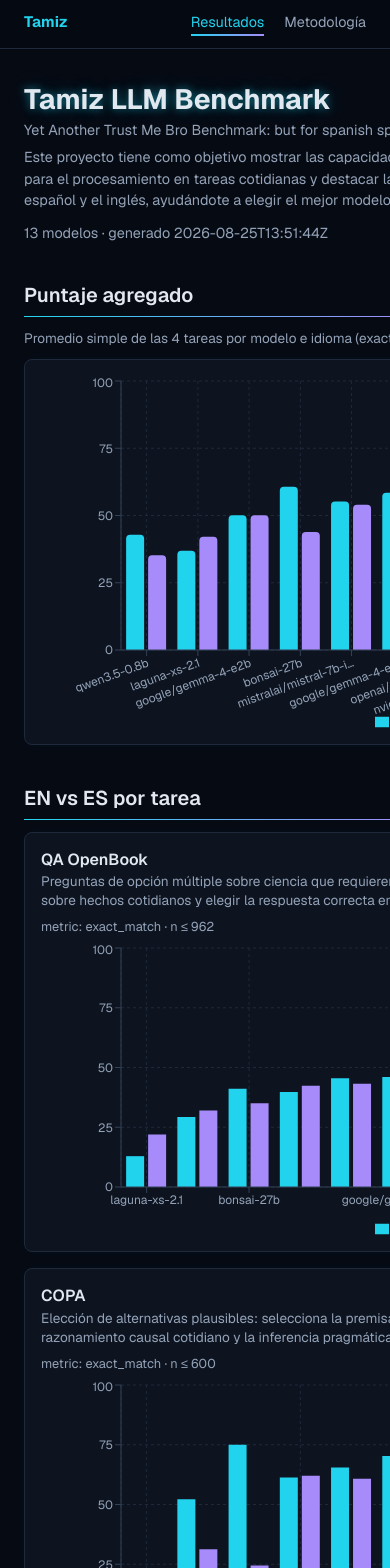
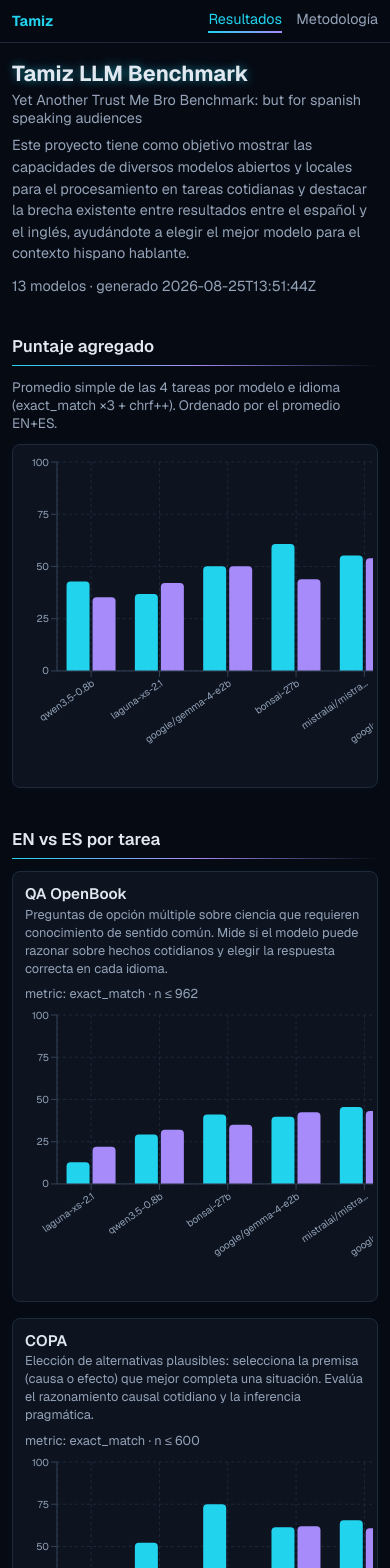
Before and after one commit to 3zcurdia/tamiz, a Next.js app in the folder site/: page / in a window 390 px wide. Shown: the top 1568 px of the page. Built offline with nearby package versions, Linux system fonts and the light colour scheme.

Commit message:
Unify chart theme and improve rendering on mobile

```diff
--- a/site/app/components/EnVsEsChart.tsx
+++ b/site/app/components/EnVsEsChart.tsx
@@ -10,6 +10,7 @@ import {
   Legend,
   ResponsiveContainer,
 } from "recharts";
+import { COLORS, TOOLTIP_STYLE, shortModel, useIsMobile, getXAxisProps, chartMinWidth, BAR_CATEGORY_GAP, BAR_GAP } from "./chartTheme";
 
 interface ScoreRecord {
   model: string;
@@ -19,10 +20,7 @@ interface ScoreRecord {
   n: number;
 }
 
-const COLORS = { en: "#22d3ee", es: "#a78bfa" };
-
 export function EnVsEsChart({
-  task,
   label,
   description,
   records,
@@ -32,6 +30,7 @@ export function EnVsEsChart({
   description: string;
   records: ScoreRecord[];
 }) {
+  const isMobile = useIsMobile(640);
   const models = [...new Set(records.map((r) => r.model))].sort();
 
   const data = models
@@ -39,7 +38,7 @@ export function EnVsEsChart({
       const en = records.find((r) => r.model === model && r.lang === "en");
       const es = records.find((r) => r.model === model && r.lang === "es");
       return {
-        model: shortModel(model),
+        model: shortModel(model, isMobile ? 18 : 24),
         en: en?.score ?? null,
         es: es?.score ?? null,
         avg: ((en?.score ?? 0) + (es?.score ?? 0)) / 2,
@@ -51,6 +50,7 @@ export function EnVsEsChart({
 
   const metric = records[0]?.metric ?? "";
   const maxN = Math.max(...records.map((r) => r.n));
+  const xProps = getXAxisProps(isMobile);
 
   return (
     <div className="chart-card">
@@ -59,27 +59,26 @@ export function EnVsEsChart({
       <p className="chart-meta">
         metric: {metric} · n ≤ {maxN}
       </p>
-      <ResponsiveContainer width="100%" height={300}>
-        <BarChart data={data} margin={{ top: 5, right: 30, left: 20, bottom: 5 }}>
-          <CartesianGrid strokeDasharray="3 3" stroke="#1e293b" />
-          <XAxis dataKey="model" tick={{ fontSize: 12, fill: "#94a3b8" }} stroke="#334155" />
-          <YAxis domain={[0, 100]} tick={{ fontSize: 12, fill: "#94a3b8" }} stroke="#334155" />
-          <Tooltip
-            contentStyle={{ backgroundColor: "#0d1420", border: "1px solid #22d3ee", borderRadius: "8px" }}
-            labelStyle={{ color: "#22d3ee" }}
-            itemStyle={{ color: "#e2e8f0" }}
-            cursor={{ fill: "rgba(34, 211, 238, 0.08)" }}
-          />
-          <Legend />
-          <Bar dataKey="en" fill={COLORS.en} name="EN" />
-          <Bar dataKey="es" fill={COLORS.es} name="ES" />
-        </BarChart>
-      </ResponsiveContainer>
+      <div className="chart-scroll-wrap">
+        <div style={{ minWidth: chartMinWidth(data.length), width: "100%" }}>
+          <ResponsiveContainer width="100%" height={isMobile ? 280 : 300}>
+            <BarChart data={data} margin={{ top: 5, right: 16, left: 0, bottom: 5 }} barCategoryGap={BAR_CATEGORY_GAP} barGap={BAR_GAP}>
+              <CartesianGrid strokeDasharray="3 3" stroke={COLORS.grid} />
+              <XAxis dataKey="model" {...xProps} />
+              <YAxis domain={[0, 100]} tick={{ fontSize: isMobile ? 10 : 11, fill: COLORS.tick }} stroke={COLORS.axis} width={32} />
+              <Tooltip
+                contentStyle={TOOLTIP_STYLE.contentStyle}
+                labelStyle={TOOLTIP_STYLE.labelStyle}
+                itemStyle={TOOLTIP_STYLE.itemStyle}
+                cursor={{ fill: "rgba(34, 211, 238, 0.08)" }}
+              />
+              <Legend wrapperStyle={{ fontSize: isMobile ? 11 : 12, paddingTop: 8 }} />
+              <Bar dataKey="en" fill={COLORS.en} name="EN" radius={[4, 4, 0, 0]} maxBarSize={48} />
+              <Bar dataKey="es" fill={COLORS.es} name="ES" radius={[4, 4, 0, 0]} maxBarSize={48} />
+            </BarChart>
+          </ResponsiveContainer>
+        </div>
+      </div>
     </div>
   );
 }
-
-function shortModel(model: string) {
-  if (model.length > 24) return model.slice(0, 22) + "…";
-  return model;
-}
--- a/site/app/components/ModelBreakdown.tsx
+++ b/site/app/components/ModelBreakdown.tsx
@@ -9,6 +9,7 @@ import {
   Tooltip,
   ResponsiveContainer,
 } from "recharts";
+import { COLORS, TOOLTIP_STYLE, useIsMobile, BREAKDOWN_BAR_CATEGORY_GAP, BAR_GAP } from "./chartTheme";
 
 interface ScoreRecord {
   task: string;
@@ -17,8 +18,6 @@ interface ScoreRecord {
   metric: string;
   n: number;
 }
-
-const COLORS = { en: "#22d3ee", es: "#a78bfa" };
 
 export function ModelBreakdown({
   model,
@@ -31,6 +30,7 @@ export function ModelBreakdown({
   tasks: string[];
   taskLabels: Record<string, string>;
 }) {
+  const isMobile = useIsMobile(640);
   const data = tasks
     .filter((t) => records.some((r) => r.task === t))
     .map((task) => {
@@ -49,20 +49,20 @@ export function ModelBreakdown({
 
   return (
     <div className="chart-card chart-card--small">
-      <h3>{model}</h3>
-      <ResponsiveContainer width="100%" height={200}>
-        <BarChart data={data} margin={{ top: 5, right: 20, left: 20, bottom: 5 }}>
-          <CartesianGrid strokeDasharray="3 3" stroke="#1e293b" />
-          <XAxis dataKey="task" tick={{ fontSize: 11, fill: "#94a3b8" }} stroke="#334155" />
-          <YAxis domain={[0, 100]} tick={{ fontSize: 11, fill: "#94a3b8" }} stroke="#334155" />
+      <h3 className="model-breakdown-title">{model}</h3>
+      <ResponsiveContainer width="100%" height={isMobile ? 180 : 200}>
+        <BarChart data={data} margin={{ top: 5, right: 10, left: 0, bottom: 5 }} barCategoryGap={BREAKDOWN_BAR_CATEGORY_GAP} barGap={BAR_GAP}>
+          <CartesianGrid strokeDasharray="3 3" stroke={COLORS.grid} />
+          <XAxis dataKey="task" tick={{ fontSize: isMobile ? 10 : 11, fill: COLORS.tick }} stroke={COLORS.axis} interval={0} />
+          <YAxis domain={[0, 100]} tick={{ fontSize: isMobile ? 10 : 11, fill: COLORS.tick }} stroke={COLORS.axis} width={30} />
           <Tooltip
-            contentStyle={{ backgroundColor: "#0d1420", border: "1px solid #22d3ee", borderRadius: "8px" }}
-            labelStyle={{ color: "#22d3ee" }}
-            itemStyle={{ color: "#e2e8f0" }}
+            contentStyle={TOOLTIP_STYLE.contentStyle}
+            labelStyle={TOOLTIP_STYLE.labelStyle}
+            itemStyle={TOOLTIP_STYLE.itemStyle}
             cursor={{ fill: "rgba(34, 211, 238, 0.08)" }}
           />
-          <Bar dataKey="en" fill={COLORS.en} name="EN" />
-          <Bar dataKey="es" fill={COLORS.es} name="ES" />
+          <Bar dataKey="en" fill={COLORS.en} name="EN" radius={[4, 4, 0, 0]} maxBarSize={40} />
+          <Bar dataKey="es" fill={COLORS.es} name="ES" radius={[4, 4, 0, 0]} maxBarSize={40} />
         </BarChart>
       </ResponsiveContainer>
     </div>
--- a/site/app/components/OverallScoreChart.tsx
+++ b/site/app/components/OverallScoreChart.tsx
@@ -10,6 +10,7 @@ import {
   Legend,
   ResponsiveContainer,
 } from "recharts";
+import { COLORS, TOOLTIP_STYLE, shortModel, useIsMobile, getXAxisProps, chartMinWidth, BAR_CATEGORY_GAP, BAR_GAP } from "./chartTheme";
 
 interface ScoreRecord {
   model: string;
@@ -17,14 +18,13 @@ interface ScoreRecord {
   score: number;
 }
 
-const COLORS = { en: "#22d3ee", es: "#a78bfa" };
-
 function mean(scores: number[]) {
   if (scores.length === 0) return null;
   return scores.reduce((a, b) => a + b, 0) / scores.length;
 }
 
 export function OverallScoreChart({ records }: { records: ScoreRecord[] }) {
+  const isMobile = useIsMobile(640);
   const models = [...new Set(records.map((r) => r.model))].sort();
 
   const data = models
@@ -36,7 +36,7 @@ export function OverallScoreChart({ records }: { records: ScoreRecord[] }) {
         records.filter((r) => r.model === model && r.lang === "es").map((r) => r.score)
       );
       return {
-        model: shortModel(model),
+        model: shortModel(model, isMobile ? 18 : 24),
         fullModel: model,
         en,
         es,
@@ -49,37 +49,30 @@ export function OverallScoreChart({ records }: { records: ScoreRecord[] }) {
       return avgA - avgB;
     });
 
+  const xProps = getXAxisProps(isMobile);
+
   return (
     <div className="chart-card">
-      <ResponsiveContainer width="100%" height={360}>
-        <BarChart data={data} margin={{ top: 5, right: 30, left: 20, bottom: 5 }}>
-          <CartesianGrid strokeDasharray="3 3" stroke="#1e293b" />
-          <XAxis
-            dataKey="model"
-            tick={{ fontSize: 12, fill: "#94a3b8" }}
-            stroke="#334155"
-            interval={0}
-            angle={-20}
-            textAnchor="end"
-            height={60}
-          />
-          <YAxis domain={[0, 100]} tick={{ fontSize: 12, fill: "#94a3b8" }} stroke="#334155" />
-          <Tooltip
-            contentStyle={{ backgroundColor: "#0d1420", border: "1px solid #22d3ee", borderRadius: "8px" }}
-            labelStyle={{ color: "#22d3ee" }}
-            itemStyle={{ color: "#e2e8f0" }}
-            cursor={{ fill: "rgba(34, 211, 238, 0.08)" }}
-          />
-          <Legend />
-          <Bar dataKey="en" fill={COLORS.en} name="EN" radius={[4, 4, 0, 0]} />
-          <Bar dataKey="es" fill={COLORS.es} name="ES" radius={[4, 4, 0, 0]} />
-        </BarChart>
-      </ResponsiveContainer>
+      <div className="chart-scroll-wrap">
+        <div style={{ minWidth: chartMinWidth(data.length), width: "100%" }}>
+          <ResponsiveContainer width="100%" height={isMobile ? 320 : 360}>
+            <BarChart data={data} margin={{ top: 5, right: 16, left: 0, bottom: 5 }} barCategoryGap={BAR_CATEGORY_GAP} barGap={BAR_GAP}>
+              <CartesianGrid strokeDasharray="3 3" stroke={COLORS.grid} />
+              <XAxis dataKey="model" {...xProps} />
+              <YAxis domain={[0, 100]} tick={{ fontSize: isMobile ? 10 : 11, fill: COLORS.tick }} stroke={COLORS.axis} width={32} />
+              <Tooltip
+                contentStyle={TOOLTIP_STYLE.contentStyle}
+                labelStyle={TOOLTIP_STYLE.labelStyle}
+                itemStyle={TOOLTIP_STYLE.itemStyle}
+                cursor={{ fill: "rgba(34, 211, 238, 0.08)" }}
+              />
+              <Legend wrapperStyle={{ fontSize: isMobile ? 11 : 12, paddingTop: 8 }} />
+              <Bar dataKey="en" fill={COLORS.en} name="EN" radius={[4, 4, 0, 0]} maxBarSize={48} />
+              <Bar dataKey="es" fill={COLORS.es} name="ES" radius={[4, 4, 0, 0]} maxBarSize={48} />
+            </BarChart>
+          </ResponsiveContainer>
+        </div>
+      </div>
     </div>
   );
 }
-
-function shortModel(model: string) {
-  if (model.length > 24) return model.slice(0, 22) + "…";
-  return model;
-}
--- a/site/app/components/SpanishGapChart.tsx
+++ b/site/app/components/SpanishGapChart.tsx
@@ -10,6 +10,7 @@ import {
   ReferenceLine,
   ResponsiveContainer,
 } from "recharts";
+import { COLORS, TOOLTIP_STYLE_PURPLE, shortModel, useIsMobile, getXAxisProps, chartMinWidth, SINGLE_BAR_CATEGORY_GAP } from "./chartTheme";
 
 interface ScoreRecord {
   model: string;
@@ -25,6 +26,7 @@ export function SpanishGapChart({
   records: ScoreRecord[];
   tasks: string[];
 }) {
+  const isMobile = useIsMobile(640);
   const models = [...new Set(records.map((r) => r.model))].sort();
 
   const data = models
@@ -45,24 +47,28 @@ export function SpanishGapChart({
         ? deltas.reduce((a, b) => a + b, 0) / deltas.length
         : 0;
       return {
-        model: shortModel(model),
+        model: shortModel(model, isMobile ? 18 : 24),
         delta: Math.round(avg * 10) / 10,
         n_tasks: deltas.length,
       };
     })
     .sort((a, b) => a.delta - b.delta);
 
+  const xProps = getXAxisProps(isMobile);
+
   return (
     <div className="chart-card">
-      <ResponsiveContainer width="100%" height={300}>
-        <BarChart data={data} margin={{ top: 5, right: 30, left: 20, bottom: 5 }}>
-          <CartesianGrid strokeDasharray="3 3" stroke="#1e293b" />
-          <XAxis dataKey="model" tick={{ fontSize: 12, fill: "#94a3b8" }} stroke="#334155" />
-          <YAxis tick={{ fontSize: 12, fill: "#94a3b8" }} stroke="#334155" />
+      <div className="chart-scroll-wrap">
+        <div style={{ minWidth: chartMinWidth(data.length), width: "100%" }}>
+          <ResponsiveContainer width="100%" height={isMobile ? 280 : 300}>
+            <BarChart data={data} margin={{ top: 5, right: 16, left: 0, bottom: 5 }} barCategoryGap={SINGLE_BAR_CATEGORY_GAP}>
+              <CartesianGrid strokeDasharray="3 3" stroke={COLORS.grid} />
+              <XAxis dataKey="model" {...xProps} />
+              <YAxis tick={{ fontSize: isMobile ? 10 : 11, fill: COLORS.tick }} stroke={COLORS.axis} width={36} />
               <Tooltip
-            contentStyle={{ backgroundColor: "#0d1420", border: "1px solid #a78bfa", borderRadius: "8px" }}
-            labelStyle={{ color: "#a78bfa" }}
-            itemStyle={{ color: "#e2e8f0" }}
+                contentStyle={TOOLTIP_STYLE_PURPLE.contentStyle}
+                labelStyle={TOOLTIP_STYLE_PURPLE.labelStyle}
+                itemStyle={TOOLTIP_STYLE_PURPLE.itemStyle}
                 cursor={{ fill: "rgba(167, 139, 250, 0.08)" }}
               />
               <ReferenceLine y={0} stroke="#475569" />
@@ -71,14 +77,12 @@ export function SpanishGapChart({
                 fill="#a78bfa"
                 name="ES − EN"
                 radius={[4, 4, 0, 0]}
+                maxBarSize={56}
               />
             </BarChart>
           </ResponsiveContainer>
         </div>
+      </div>
+    </div>
   );
 }
-
-function shortModel(model: string) {
-  if (model.length > 24) return model.slice(0, 22) + "…";
-  return model;
-}
--- a/site/app/components/SpeedVsAccuracyChart.tsx
+++ b/site/app/components/SpeedVsAccuracyChart.tsx
@@ -10,6 +10,7 @@ import {
   Legend,
   ResponsiveContainer,
 } from "recharts";
+import { COLORS, useIsMobile } from "./chartTheme";
 
 interface ScoreRecord {
   model: string;
@@ -24,8 +25,6 @@ interface Point {
   tps: number;
   score: number;
 }
-
-const COLORS = { en: "#22d3ee", es: "#a78bfa" };
 
 function buildSeries(records: ScoreRecord[], lang: "en" | "es"): Point[] {
   const models = [...new Set(records.map((r) => r.model))].sort();
@@ -44,48 +43,52 @@ function buildSeries(records: ScoreRecord[], lang: "en" | "es"): Point[] {
 }
 
 export function SpeedVsAccuracyChart({ records }: { records: ScoreRecord[] }) {
+  const isMobile = useIsMobile(640);
   const enData = buildSeries(records, "en");
   const esData = buildSeries(records, "es");
 
   return (
     <div className="chart-card">
-      <ResponsiveContainer width="100%" height={360}>
-        <ScatterChart margin={{ top: 5, right: 30, left: 20, bottom: 15 }}>
+      <div className="chart-scroll-wrap chart-scroll-wrap--no-min">
+        <ResponsiveContainer width="100%" height={isMobile ? 300 : 360}>
+          <ScatterChart margin={{ top: 5, right: isMobile ? 12 : 30, left: isMobile ? 0 : 10, bottom: isMobile ? 22 : 15 }}>
             <CartesianGrid strokeDasharray="3 3" stroke="#1e293b" />
             <XAxis
               type="number"
               dataKey="tps"
               name="tok/s"
-            tick={{ fontSize: 12, fill: "#94a3b8" }}
+              tick={{ fontSize: isMobile ? 10 : 12, fill: "#94a3b8" }}
               stroke="#334155"
               label={{
-              value: "tokens/segundo (promedio)",
+                value: isMobile ? "tok/s" : "tokens/segundo (promedio)",
                 position: "insideBottom",
-              offset: -10,
+                offset: isMobile ? -12 : -10,
                 fill: "#94a3b8",
-              fontSize: 12,
+                fontSize: isMobile ? 11 : 12,
               }}
             />
             <YAxis
               type="number"
               dataKey="score"
               domain={[0, 100]}
-            tick={{ fontSize: 12, fill: "#94a3b8" }}
+              tick={{ fontSize: isMobile ? 10 : 12, fill: "#94a3b8" }}
               stroke="#334155"
+              width={isMobile ? 32 : 42}
               label={{
-              value: "Puntaje agregado",
+                value: isMobile ? "Puntaje" : "Puntaje agregado",
                 angle: -90,
                 position: "insideLeft",
                 fill: "#94a3b8",
-              fontSize: 12,
+                fontSize: isMobile ? 11 : 12,
               }}
             />
             <Tooltip content={<SpeedAccuracyTooltip />} cursor={{ strokeDasharray: "3 3", stroke: "#334155" }} />
-          <Legend />
+            <Legend wrapperStyle={{ fontSize: isMobile ? 11 : 12 }} />
             <Scatter name="EN" data={enData} fill={COLORS.en} />
             <Scatter name="ES" data={esData} fill={COLORS.es} />
           </ScatterChart>
         </ResponsiveContainer>
+      </div>
     </div>
   );
 }
--- /dev/null
+++ b/site/app/components/chartTheme.ts
@@ -0,0 +1,54 @@
+"use client";
+
+export const COLORS = { en: "#22d3ee", es: "#a78bfa", grid: "#1e293b", tick: "#94a3b8", axis: "#334155" } as const;
+
+export function shortModel(model: string, maxLen = 24) {
+  if (model.length > maxLen) return model.slice(0, maxLen - 2) + "…";
+  return model;
+}
+
+export const TOOLTIP_STYLE = {
+  contentStyle: { backgroundColor: "#0d1420", border: "1px solid #22d3ee", borderRadius: "8px" } as const,
+  labelStyle: { color: "#22d3ee" } as const,
+  itemStyle: { color: "#e2e8f0" } as const,
+};
+
+export const TOOLTIP_STYLE_PURPLE = {
+  contentStyle: { backgroundColor: "#0d1420", border: "1px solid #a78bfa", borderRadius: "8px" } as const,
+  labelStyle: { color: "#a78bfa" } as const,
+  itemStyle: { color: "#e2e8f0" } as const,
+};
+
+import { useEffect, useState } from "react";
+
+export function useIsMobile(breakpoint = 640) {
+  const [isMobile, setIsMobile] = useState(false);
+  useEffect(() => {
+    const mql = window.matchMedia(`(max-width: ${breakpoint}px)`);
+    const handler = () => setIsMobile(mql.matches);
+    handler();
+    mql.addEventListener("change", handler);
+    return () => mql.removeEventListener("change", handler);
+  }, [breakpoint]);
+  return isMobile;
+}
+
+export function getXAxisProps(isMobile: boolean) {
+  return {
+    interval: 0 as const,
+    angle: -35 as const,
+    textAnchor: "end" as const,
+    height: isMobile ? 78 : 68,
+    tick: { fontSize: isMobile ? 10 : 11, fill: COLORS.tick },
+    stroke: COLORS.axis,
+  };
+}
+
+export const BAR_CATEGORY_GAP = "14%";
+export const BAR_GAP = 3;
+export const SINGLE_BAR_CATEGORY_GAP = "20%";
+export const BREAKDOWN_BAR_CATEGORY_GAP = "18%";
+
+export function chartMinWidth(itemCount: number, perItem = 72, min = 340) {
+  return Math.max(min, itemCount * perItem);
+}
--- a/site/app/globals.css
+++ b/site/app/globals.css
@@ -43,9 +43,22 @@ a {
 }
 
 .container {
+  width: 100%;
   max-width: 1100px;
   margin: 0 auto;
   padding: 2rem 1.5rem 4rem;
+}
+
+@media (max-width: 640px) {
+  .container {
+    padding: 1.25rem 1rem 2.5rem;
+  }
+}
+
+@media (max-width: 400px) {
+  .container {
+    padding: 1rem 0.75rem 2rem;
+  }
 }
 
 header {
@@ -53,10 +66,11 @@ header {
 }
 
 header h1 {
-  font-size: 1.75rem;
+  font-size: clamp(1.35rem, 5vw, 1.75rem);
   font-weight: 700;
   margin-bottom: 0.25rem;
   color: var(--foreground);
+  text-wrap: balance;
   text-shadow:
     0 0 8px rgba(34, 211, 238, 0.5),
     0 0 24px rgba(34, 211, 238, 0.2);
@@ -80,7 +94,7 @@ section {
 }
 
 section h2 {
-  font-size: 1.25rem;
+  font-size: clamp(1.05rem, 3.5vw, 1.25rem);
   font-weight: 600;
   margin-bottom: 0.75rem;
   border: none;
@@ -129,6 +143,53 @@ section h2 {
   margin-bottom: 0.5rem;
 }
 
+.chart-card {
+  overflow: hidden;
+}
+
+.chart-scroll-wrap {
+  overflow-x: auto;
+  overflow-y: hidden;
+  -webkit-overflow-scrolling: touch;
+  scrollbar-width: thin;
+  scrollbar-color: var(--border) transparent;
+  margin: 0 -0.25rem;
+  padding: 0 0.25rem 0.25rem;
+}
+
+.chart-scroll-wrap--no-min {
+  overflow-x: visible;
+}
+
+@media (max-width: 640px) {
+  .chart-scroll-wrap:not(.chart-scroll-wrap--no-min) {
+    margin: 0 -0.5rem;
+    padding: 0 0.5rem 0.25rem;
+  }
+}
+
+.model-breakdown-title {
+  word-break: break-word;
+  overflow-wrap: anywhere;
+  font-size: clamp(0.85rem, 2.8vw, 1rem);
+}
+
+/* Grid replaces inline-block for breakdown + methodology highlights */
+.breakdown-grid,
+.highlights-grid {
+  display: grid;
+  grid-template-columns: repeat(2, minmax(0, 1fr));
+  gap: 0 1rem;
+  align-items: start;
+}
+
+.highlights-grid .chart-card--small,
+.breakdown-grid .chart-card--small {
+  width: 100%;
+  margin-right: 0;
+  display: block;
+}
+
 .chart-card--small {
   display: inline-block;
   width: calc(50% - 0.5rem);
@@ -137,20 +198,70 @@ section h2 {
 }
 
 @media (max-width: 700px) {
-  .chart-card--small {
+  .chart-card--small,
+  .breakdown-grid,
+  .highlights-grid {
     width: 100%;
     margin-right: 0;
+  }
+  .breakdown-grid,
+  .highlights-grid {
+    grid-template-columns: 1fr;
+  }
+  .chart-scroll-wrap--no-min {
+    overflow-x: auto;
   }
 }
 
 .table-wrap {
   overflow-x: auto;
+  overflow-y: hidden;
+  -webkit-overflow-scrolling: touch;
+  scrollbar-width: thin;
+  scrollbar-color: var(--border) transparent;
+  border: 1px solid var(--border);
+  border-radius: 8px;
+  background: var(--card-bg);
+}
+
+.table-wrap table {
+  min-width: 680px;
+}
+
+.table-wrap--methodology table {
+  min-width: 620px;
 }
 
 table {
   width: 100%;
   border-collapse: collapse;
   font-size: 0.85rem;
+}
+
+.table-hint {
+  display: none;
+  color: var(--muted);
+  font-size: 0.75rem;
+  margin-bottom: 0.4rem;
+  font-style: italic;
+}
+
+@media (max-width: 640px) {
+  .table-wrap table {
+    font-size: 0.8rem;
+  }
+  th, td {
+    padding: 0.4rem 0.5rem;
+  }
+  .table-hint {
+    display: block;
+  }
+}
+
+@media (max-width: 640px) {
+  .hide-mobile {
+    display: none;
+  }
 }
 
 th {
@@ -180,6 +291,16 @@ tr:hover td {
 .model-cell {
   font-family: var(--font-geist-mono), monospace;
   font-size: 0.8rem;
+  word-break: break-word;
+  overflow-wrap: anywhere;
+  max-width: 22ch;
+}
+
+@media (max-width: 640px) {
+  .model-cell {
+    max-width: 14ch;
+    font-size: 0.75rem;
+  }
 }
 
 .score-cell {
@@ -200,21 +321,40 @@ tr:hover td {
 
 .site-nav .site-nav-inner {
   display: flex;
-  align-items: baseline;
+  align-items: center;
   justify-content: space-between;
+  flex-wrap: wrap;
+  gap: 0.75rem;
   padding-top: 0.75rem;
   padding-bottom: 0.75rem;
 }
 
+@media (max-width: 480px) {
+  .site-nav .site-nav-inner {
+    padding-top: 0.6rem;
+    padding-bottom: 0.6rem;
+  }
+}
+
 .site-brand {
   font-weight: 700;
-  font-size: 0.95rem;
+  font-size: clamp(0.9rem, 2.5vw, 0.95rem);
   color: var(--cyan);
 }
 
 .site-nav-links {
   display: flex;
   gap: 1.25rem;
+  flex-wrap: wrap;
+}
+
+@media (max-width: 480px) {
+  .site-nav-links {
+    gap: 0.9rem;
+  }
+  .nav-link {
+    font-size: 0.85rem;
+  }
 }
 
 .nav-link {
@@ -249,11 +389,29 @@ code {
   border-radius: 8px;
   padding: 1rem;
   overflow-x: auto;
+  -webkit-overflow-scrolling: touch;
   font-family: var(--font-geist-mono), monospace;
   font-size: 0.8rem;
   line-height: 1.5;
   color: var(--foreground);
   margin-bottom: 0.75rem;
+  white-space: pre;
+}
+
+@media (max-width: 640px) {
+  .code-block {
+    font-size: 0.7rem;
+    padding: 0.75rem;
+  }
+  .chart-card {
+    padding: 0.75rem 0.75rem 0.4rem;
+  }
+  .chart-card h3 {
+    font-size: 0.95rem;
+  }
+  .chart-desc {
+    font-size: 0.8rem;
+  }
 }
 
 .methodology-list {
--- a/site/app/layout.tsx
+++ b/site/app/layout.tsx
@@ -18,6 +18,11 @@ export const metadata: Metadata = {
   description: "Resultados del benchmark de LLMs locales para tareas EN y ES",
 };
 
+export const viewport = {
+  width: "device-width",
+  initialScale: 1,
+};
+
 export default function RootLayout({ children }: LayoutProps<"/">) {
   return (
     <html lang="es" className={`${geistSans.variable} ${geistMono.variable}`}>
--- a/site/app/methodology/page.tsx
+++ b/site/app/methodology/page.tsx
@@ -99,12 +99,14 @@ export default function MethodologyPage() {
 
       <section>
         <h2>Resumen</h2>
+        <div className="highlights-grid">
           {HIGHLIGHTS.map((h) => (
             <div key={h.title} className="chart-card chart-card--small">
               <h3>{h.title}</h3>
               <p className="chart-desc">{h.desc}</p>
             </div>
           ))}
+        </div>
       </section>
 
       <section>
@@ -112,7 +114,8 @@ export default function MethodologyPage() {
         <p className="note">
           Cada tarea vive en <code>data/&lt;tarea&gt;.&lt;idioma&gt;.jsonl</code>, un objeto JSON por línea.
         </p>
-        <div className="table-wrap table-static">
+        <p className="table-hint">← desliza para ver más columnas →</p>
+        <div className="table-wrap table-wrap--methodology table-static">
           <table>
             <thead>
               <tr>
--- a/site/app/page.tsx
+++ b/site/app/page.tsx
@@ -112,6 +112,7 @@ export default function Home() {
 
           <section>
             <h2>Desglose por modelo</h2>
+            <div className="breakdown-grid">
               {models.map((model) => (
                 <ModelBreakdown
                   key={model}
@@ -121,6 +122,7 @@ export default function Home() {
                   taskLabels={TASK_LABELS}
                 />
               ))}
+            </div>
           </section>
 
           <section>
```
Also changed, not shown: site/app/components/ScoresTable.tsx (+11 -8 lines). Lines whose indentation alone changed are shown as unchanged.
